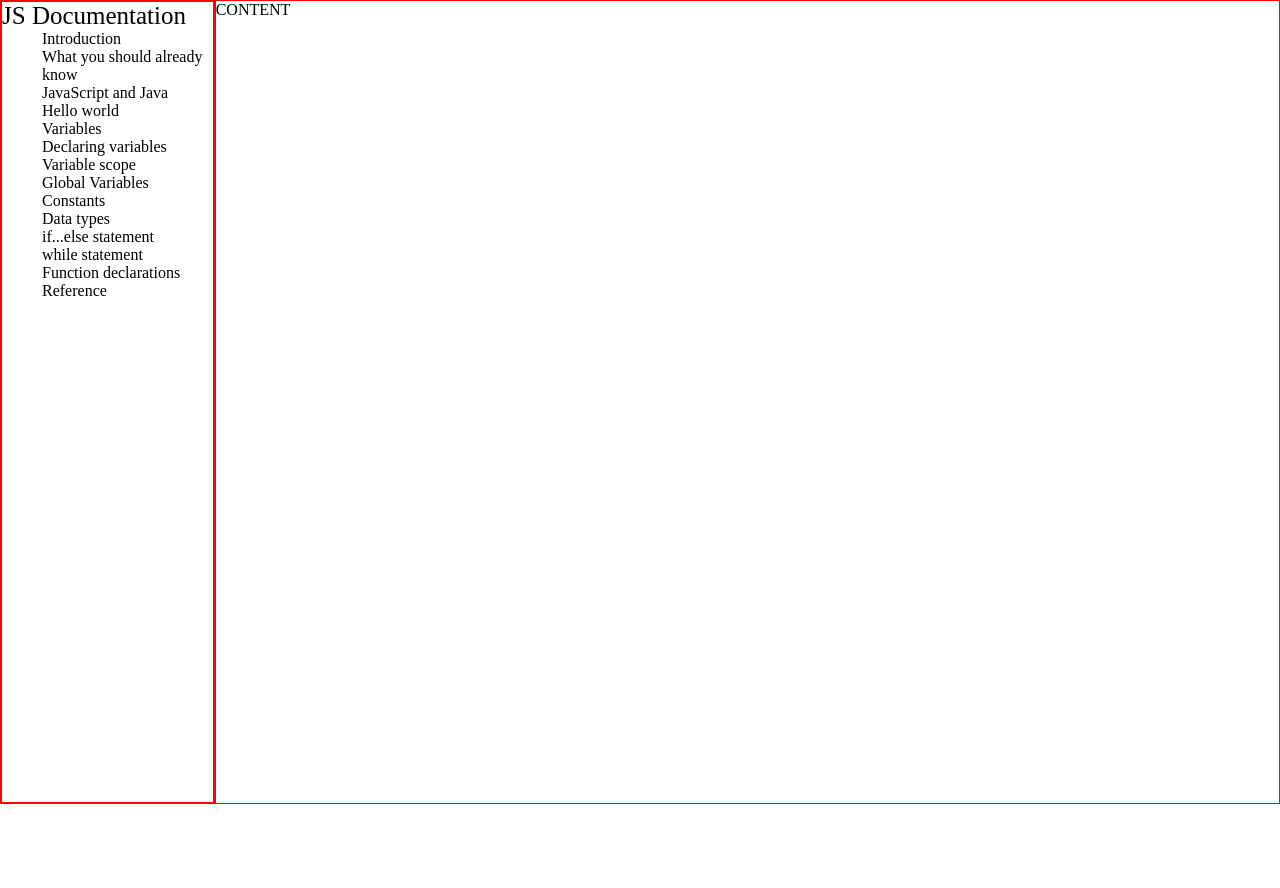
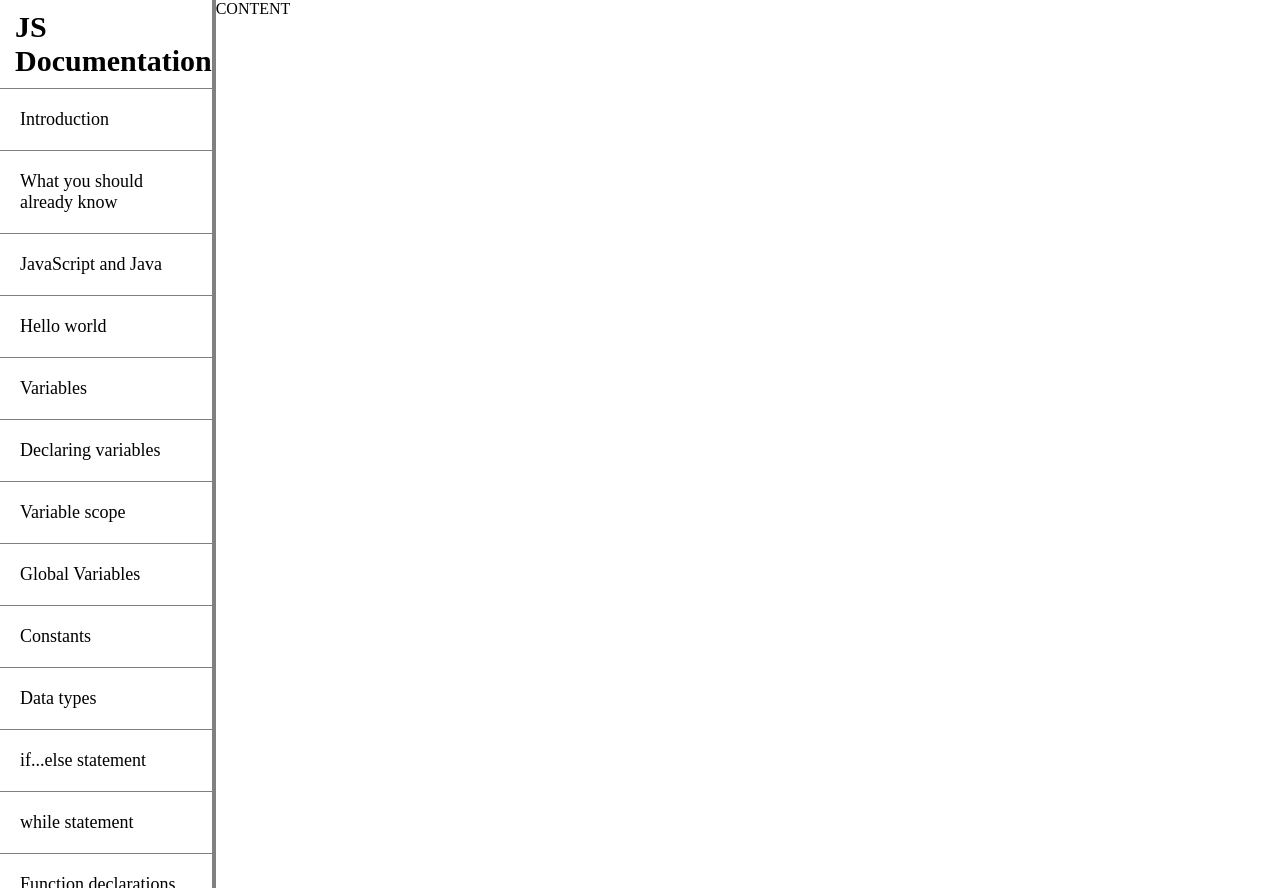
Before and after one commit to promie/fcc-technical-documentation, a Vue app: page / in a window 1280 px wide. Before the commit the page ends 804 px from the top, so only its background shows below. Built offline with nearby package versions, Linux system fonts and the light colour scheme.

Commit message:
Added anchor tags to navigation list

```diff
--- a/src/components/Navigation.vue
+++ b/src/components/Navigation.vue
@@ -8,20 +8,20 @@ export default {
   <div class="navigation">
     <div class="title">JS Documentation</div>
     <ul>
-      <li>Introduction</li>
-      <li>What you should already know</li>
-      <li>JavaScript and Java</li>
-      <li>Hello world</li>
-      <li>Variables</li>
-      <li>Declaring variables</li>
-      <li>Variable scope</li>
-      <li>Global Variables</li>
-      <li>Constants</li>
-      <li>Data types</li>
-      <li>if...else statement</li>
-      <li>while statement</li>
-      <li>Function declarations</li>
-      <li>Reference</li>
+      <li><a href="#">Introduction</a></li>
+      <li><a href="#">What you should already know</a></li>
+      <li><a href="#">JavaScript and Java</a></li>
+      <li><a href="#">Hello world</a></li>
+      <li><a href="#">Variables</a></li>
+      <li><a href="#">Declaring variables</a></li>
+      <li><a href="#">Variable scope</a></li>
+      <li><a href="#">Global Variables</a></li>
+      <li><a href="#">Constants</a></li>
+      <li><a href="#">Data types</a></li>
+      <li><a href="#">if...else statement</a></li>
+      <li><a href="#">while statement</a></li>
+      <li><a href="#">Function declarations</a></li>
+      <li><a href="#">Reference</a></li>
     </ul>
   </div>
 </template>
@@ -30,11 +30,28 @@ export default {
 /* Mobile First Approach */
 
 .title {
-  font-size: 25px;
+  padding: 10px 0 10px 10px;
+  font-size: 30px;
+  font-weight: bold;
 }
 
 ul {
   list-style-type: none;
+  padding: 0;
+  overflow-x: auto;
+  height: 200px;
+}
+
+li {
+  border-top: solid 1px grey;
+  padding: 10px;
+}
+
+a {
+  text-decoration: none;
+  color: black;
+  font-size: 18px;
+  cursor: pointer;
 }
 
 @media only screen and (min-width: 768px) {
@@ -42,5 +59,21 @@ ul {
   .navigation {
     min-height: 100vh;
   }
+
+  .title {
+    padding: 10px 0 10px 15px;
+  }
+
+  ul {
+    height: 100vh;
+  }
+
+  li {
+    padding: 20px;
+  }
+
+  a {
+    font-size: 18px;
+  }
 }
 </style>
--- a/src/views/Documentation.vue
+++ b/src/views/Documentation.vue
@@ -36,12 +36,11 @@ export default {
 
 .navigation {
   flex: 5;
-  border: 1px solid red;
+  border-right: 2px solid grey;
 }
 
 .content {
   flex: 1;
-  border: 1px solid red;
 }
 
 @media only screen and (min-width: 768px) {
```
